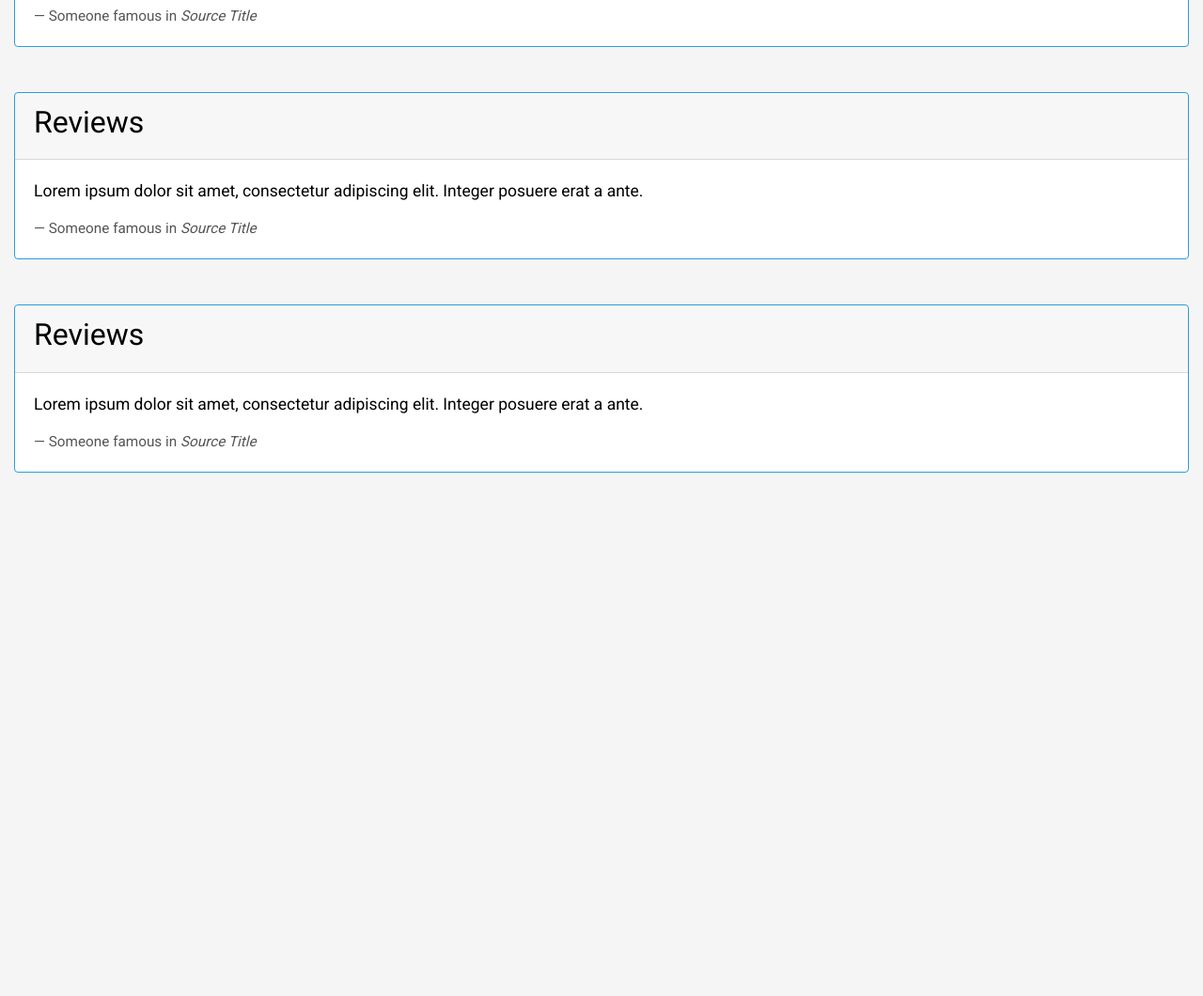
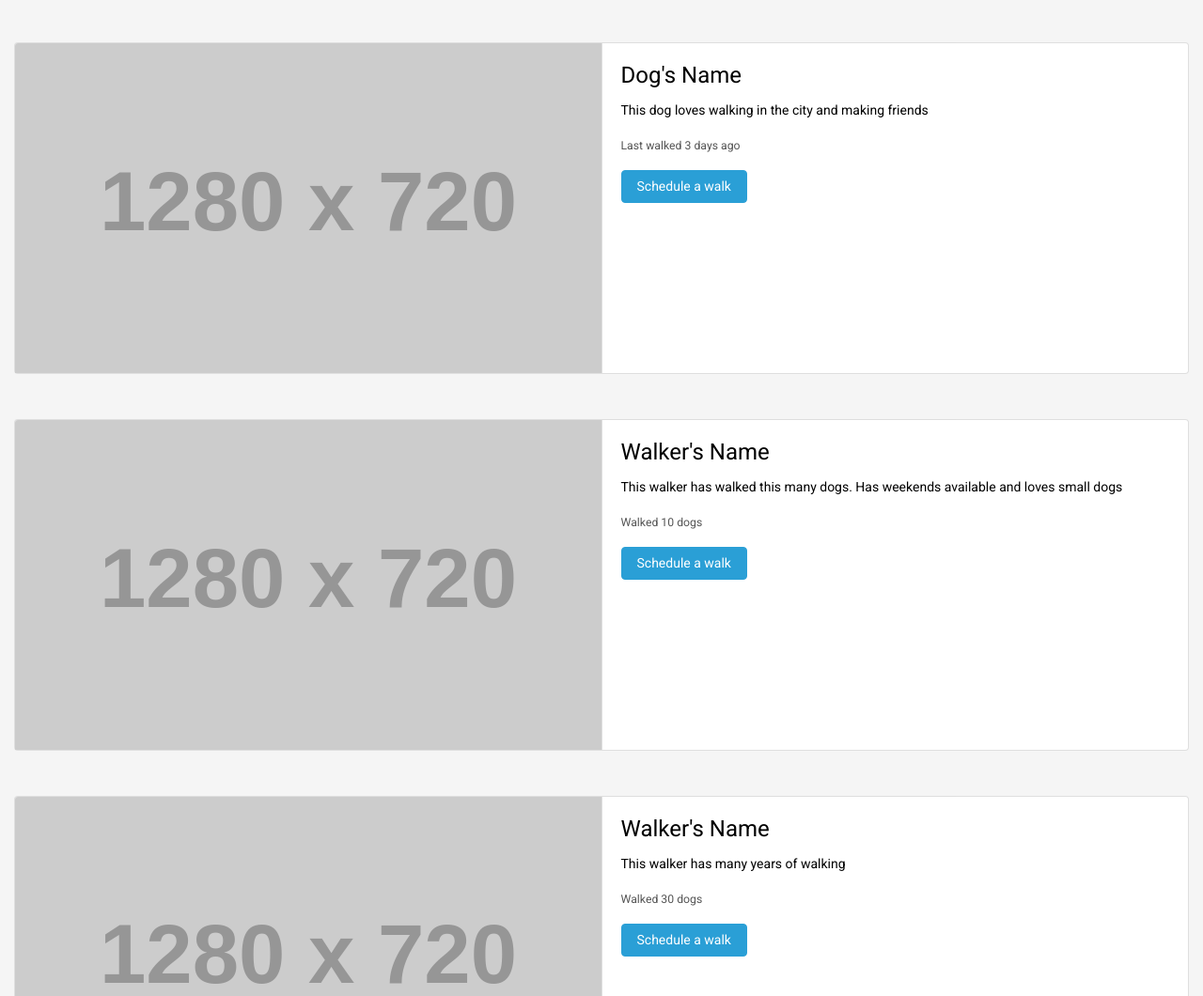
Before and after one commit to jsm-txt/UI-UX-Project, a plain HTML site: page index.html in a window 1280 px wide. Shown: the part 1740-2800 px from the top of the page at 94% size. Before the commit the page ends 2243 px from the top, so only its background shows below. Drawn offline with nearby package versions, Linux system fonts and the light colour scheme; placeholder pictures from the web are drawn by us.

Commit message:
Dog and walker list added
Dog and walker list made to find popular custumers

```diff
--- a/index.html
+++ b/index.html
@@ -16,8 +16,8 @@
     <a class="navbar-brand pl-5  " href="#">WalkTheDog</a>
     <form class="form-inline my-2 my-lg-0">
       <input class="form-control mr-sm-2" type="search" placeholder="Search" aria-label="Search">
-      <button class="btn btn-outline-success m-2 my-sm-0" type="submit">Search</button>
-      <button class="btn btn-outline-success m-2 my-sm-0" type="submit">Sign in</button>
+      <button class="btn btn-primary m-2 my-sm-0" type="submit">Search</button>
+      <button class="btn btn-primary m-2 my-sm-0" type="submit">Sign in</button>
     </form>
   </nav>
 
@@ -112,10 +112,71 @@
 
 
   <section id="Dogs">
+    <div class="container-fluid mt-5">
+      <div class="card-group">
+        <div class="card bg-white">
+          <img class="card-img-top" src="https://via.placeholder.com/1280x720" alt="Card image cap">
+        </div>
+        <div class="card bg-white">
+          <div class="card-body">
+            <h5 class="card-title">Dog's name</h5>
+            <p class="card-text">This dog needs some walking, click to scedule an appointment</p>
+            <a href="#" class="btn btn-primary">Schedule a walk</a>
 
+          </div>
+        </div>
+      </div>
+    </div>
+
+    <div class="container-fluid mt-5">
+      <div class="card-group">
+        <div class="card bg-white">
+          <img class="card-img-top" src="https://via.placeholder.com/1280x720" alt="Card image cap">
+        </div>
+        <div class="card bg-white">
+          <div class="card-body">
+            <h5 class="card-title">Dog's Name</h5>
+            <p class="card-text">This dog loves walking in the city and making friends</p>
+            <p class="card-text"><small class="text-muted">Last walked 3 days ago</small></p>
+            <a href="#" class="btn btn-primary">Schedule a walk</a>
+          </div>
+        </div>
+      </div>
+    </div>
   </section>
+
   <section id="Walkers">
+    <div class="container-fluid mt-5">
+      <div class="card-group">
+        <div class="card bg-white">
+          <img class="card-img-top" src="https://via.placeholder.com/1280x720" alt="Card image cap">
+        </div>
+        <div class="card bg-white">
+          <div class="card-body">
+            <h5 class="card-title">Walker's Name</h5>
+            <p class="card-text">This walker has walked this many dogs. Has weekends available and loves small dogs</p>
+            <p class="card-text"><small class="text-muted">Walked 10 dogs</small></p>
+            <a href="#" class="btn btn-primary">Schedule a walk</a>
+          </div>
+        </div>
+      </div>
+    </div>
 
+    <div class="container-fluid mt-5">
+      <div class="card-group">
+        <div class="card bg-white">
+          <img class="card-img-top" src="https://via.placeholder.com/1280x720" alt="Card image cap">
+        </div>
+        <div class="card bg-white">
+          <div class="card-body">
+            <h5 class="card-title">Walker's Name</h5>
+            <p class="card-text">This  walker has many years of walking </p>
+            <p class="card-text"><small class="text-muted">Walked 30 dogs</small></p>
+            <a href="#" class="btn btn-primary">Schedule a walk</a>
+          </div>
+        </div>
+      </div>
+    </div>
   </section>
 
 <!-- Review section -->
```
Also changed, not shown: profile.html (+2 -2 lines), 1 other file.
